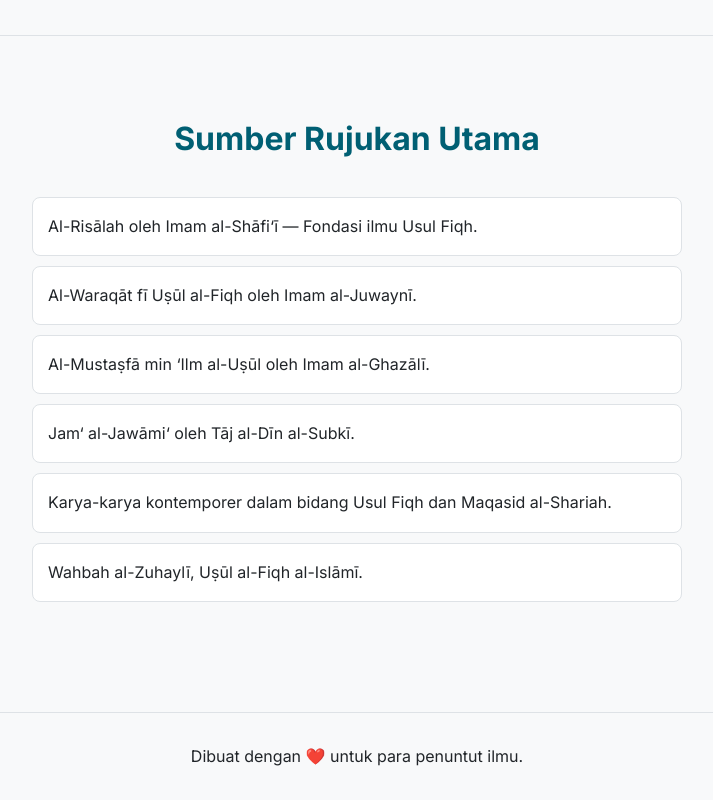
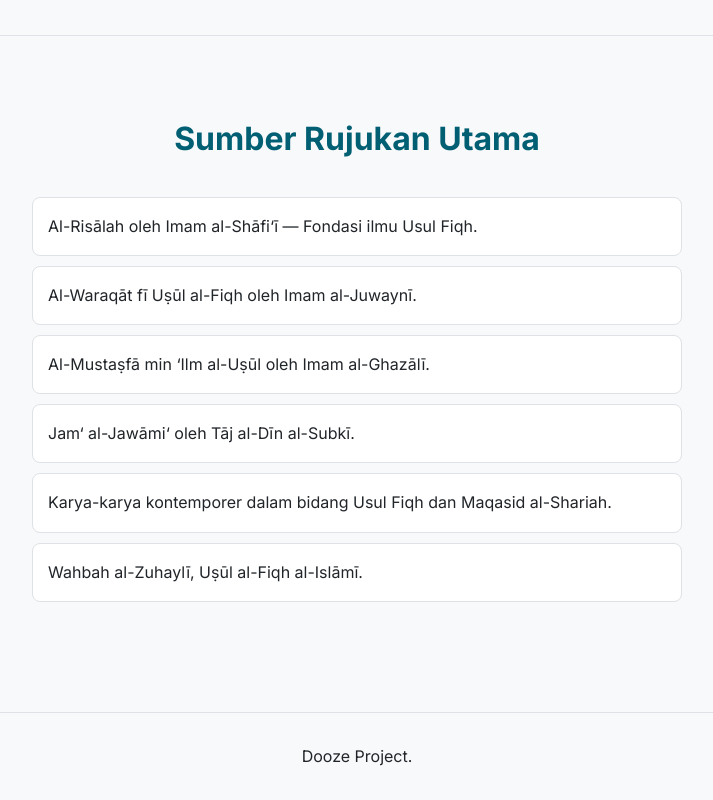
Before and after one commit to maktabahmedia/usulfiqh.github.io, a plain HTML site: page index.html in a window 1280 px wide. Shown: the part 7594-8394 px from the top of the page, without its empty margins (283-996 px from the left). Drawn offline with Linux system fonts and the light colour scheme.

Commit message:
Update index.html

```diff
--- a/index.html
+++ b/index.html
@@ -350,7 +350,7 @@
 </main>
 
 <footer class="will-reveal">
-  <div class="creator">Dibuat dengan ❤️ untuk para penuntut ilmu.</div>
+  <div class="creator">Dooze Project.</div>
 </footer>
 
 <div class="to-top" id="toTop">
```
